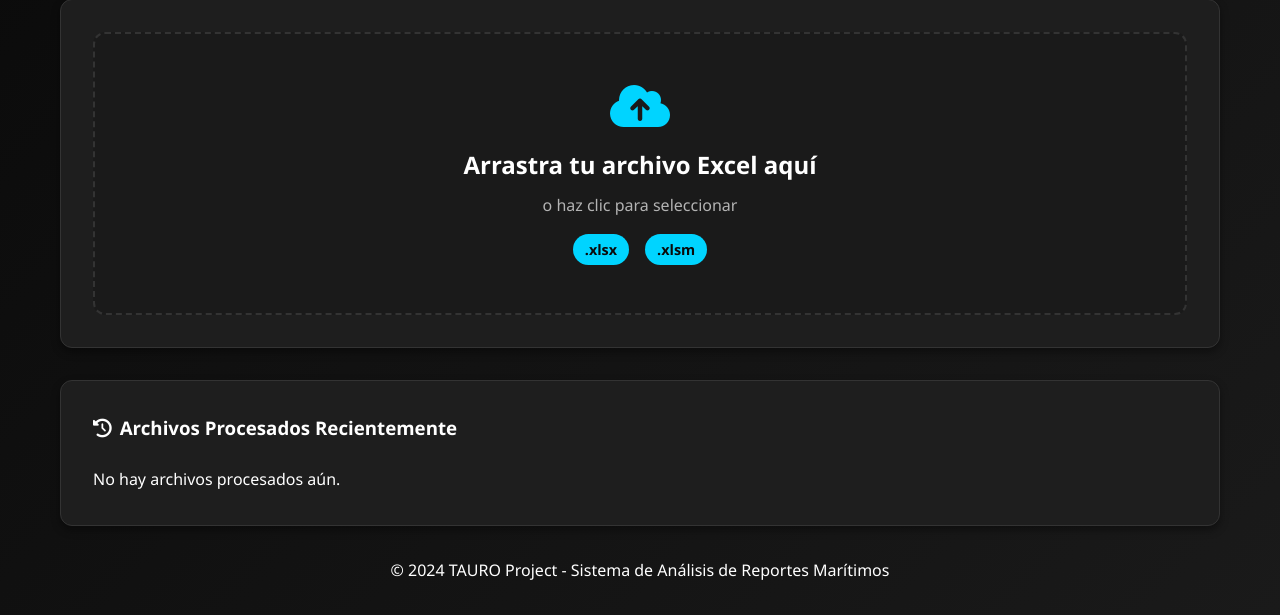
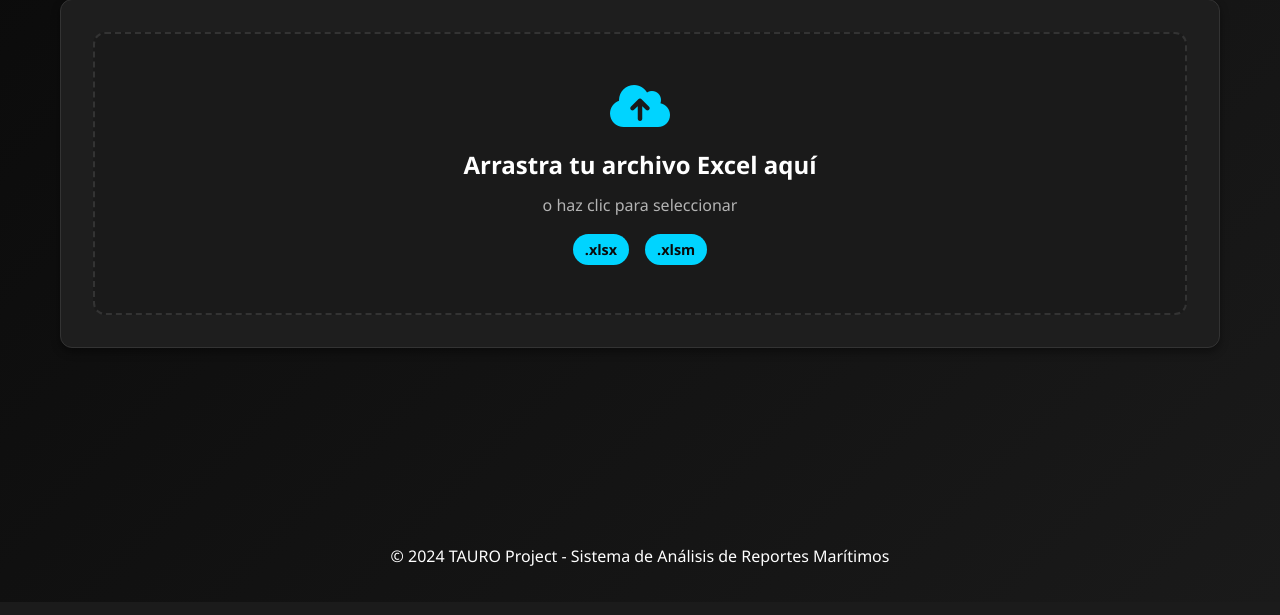
Before and after one commit to Chonees/TAURO-PROJECT, a Flask app: page / in a window 1280 px wide. Shown: the part 198-813 px from the top of the page. After the commit the page ends 764 px from the top, so only its background shows below. Run offline with Flask 3, Linux system fonts and the light colour scheme; data that the repository does not hold is empty.

Commit message:
Streamline interface: Remove file history feature for cleaner UX

```diff
--- a/Tauro/app.py
+++ b/Tauro/app.py
@@ -191,33 +191,7 @@ def get_notes(filename):
         with open(filepath, 'r', encoding='utf-8') as f:
             data = json.load(f)
 
-        print(f"📝 Notas operacionales cargadas: {filename}")
         return jsonify(data)
-    except Exception as e:
-        return jsonify({'error': str(e)}), 500
-
-@app.route('/files')
-def list_files():
-    """Listar archivos procesados"""
-    try:
-        files = []
-        for file_path in OUTPUT_FOLDER.glob("*_cellmap.json"):
-            stem = file_path.stem.replace("_cellmap", "")
-            events_file = OUTPUT_FOLDER / f"{stem}_events.json"
-            header_file = OUTPUT_FOLDER / f"{stem}_header.json"
-
-            files.append({
-                'name': stem,
-                'cellmap_file': file_path.name,
-                'events_file': events_file.name if events_file.exists() else None,
-                'header_file': header_file.name if header_file.exists() else None,
-                'created': file_path.stat().st_mtime
-            })
-
-        # Ordenar por fecha de creación (más reciente primero)
-        files.sort(key=lambda x: x['created'], reverse=True)
-
-        return jsonify(files)
     except Exception as e:
         return jsonify({'error': str(e)}), 500
 
@@ -225,7 +199,6 @@ def list_files():
 def analyze_with_ai(filename):
     """Analizar eventos con IA"""
     try:
-        # Buscar archivo de eventos
         events_file = OUTPUT_FOLDER / filename
         if not events_file.exists():
             return jsonify({'error': 'Archivo de eventos no encontrado'}), 404
--- a/Tauro/static/css/style.css
+++ b/Tauro/static/css/style.css
@@ -409,63 +409,6 @@ body {
     border-color: var(--accent-primary);
 }
 
-/* History Section */
-.history-section {
-    background: var(--bg-card);
-    border-radius: 12px;
-    padding: 2rem;
-    box-shadow: var(--shadow-md);
-    border: 1px solid var(--border-color);
-}
-
-.history-section h3 {
-    margin-bottom: 1.5rem;
-    color: var(--text-primary);
-    display: flex;
-    align-items: center;
-    gap: 0.5rem;
-}
-
-.files-list {
-    display: grid;
-    gap: 1rem;
-}
-
-.file-item {
-    background: var(--bg-secondary);
-    padding: 1rem;
-    border-radius: 8px;
-    border: 1px solid var(--border-color);
-    display: flex;
-    justify-content: space-between;
-    align-items: center;
-    transition: var(--transition);
-}
-
-.file-item:hover {
-    background: var(--bg-hover);
-    transform: translateY(-1px);
-}
-
-.file-info h4 {
-    color: var(--text-primary);
-    margin-bottom: 0.25rem;
-}
-
-.file-info p {
-    color: var(--text-secondary);
-    font-size: 0.9rem;
-}
-
-.file-actions {
-    display: flex;
-    gap: 0.5rem;
-}
-
-.btn-small {
-    padding: 0.5rem 1rem;
-    font-size: 0.8rem;
-}
 
 /* Footer */
 .footer {
--- a/Tauro/static/js/app.js
+++ b/Tauro/static/js/app.js
@@ -12,7 +12,6 @@ class TauroApp {
 
     init() {
         this.setupEventListeners();
-        this.loadFileHistory();
     }
 
     setupEventListeners() {
@@ -127,8 +126,6 @@ class TauroApp {
         document.getElementById('resultsSection').style.display = 'block';
         document.getElementById('resultsSection').classList.add('fade-in');
 
-        // Actualizar historial
-        this.loadFileHistory();
 
         // Scroll to results
         document.getElementById('resultsSection').scrollIntoView({
@@ -359,54 +356,6 @@ class TauroApp {
         event.target.classList.add('active');
     }
 
-    async loadFileHistory() {
-        try {
-            const response = await fetch('/files');
-            const files = await response.json();
-
-            if (response.ok) {
-                this.displayFileHistory(files);
-            }
-        } catch (error) {
-            console.error('Error loading file history:', error);
-        }
-    }
-
-    displayFileHistory(files) {
-        const filesList = document.getElementById('filesList');
-
-        if (files.length === 0) {
-            filesList.innerHTML = '<p class="text-muted">No hay archivos procesados aún.</p>';
-            return;
-        }
-
-        let html = '';
-        files.forEach(file => {
-            const date = new Date(file.created * 1000).toLocaleString('es-ES');
-            html += `
-                <div class="file-item">
-                    <div class="file-info">
-                        <h4>${file.name}</h4>
-                        <p>Procesado: ${date}</p>
-                    </div>
-                    <div class="file-actions">
-                        <button class="btn btn-small btn-secondary"
-                                onclick="app.loadFile('${file.name}', '${file.cellmap_file}', 'cellmap')">
-                            <i class="fas fa-table"></i> Cellmap
-                        </button>
-                        ${file.events_file ? `
-                            <button class="btn btn-small btn-secondary"
-                                    onclick="app.loadFile('${file.name}', '${file.events_file}', 'events')">
-                                <i class="fas fa-clock"></i> Eventos
-                            </button>
-                        ` : ''}
-                    </div>
-                </div>
-            `;
-        });
-
-        filesList.innerHTML = html;
-    }
 
     async loadFile(filename, dataFile, type) {
         this.currentFilename = filename;
--- a/Tauro/templates/index.html
+++ b/Tauro/templates/index.html
@@ -112,16 +112,6 @@
                 </div>
             </section>
 
-            <!-- Files History -->
-            <section class="history-section">
-                <h3>
-                    <i class="fas fa-history"></i>
-                    Archivos Procesados Recientemente
-                </h3>
-                <div class="files-list" id="filesList">
-                    <!-- Files will be populated by JavaScript -->
-                </div>
-            </section>
         </main>
 
         <!-- Footer -->
```
Also changed, not shown: README.md.
